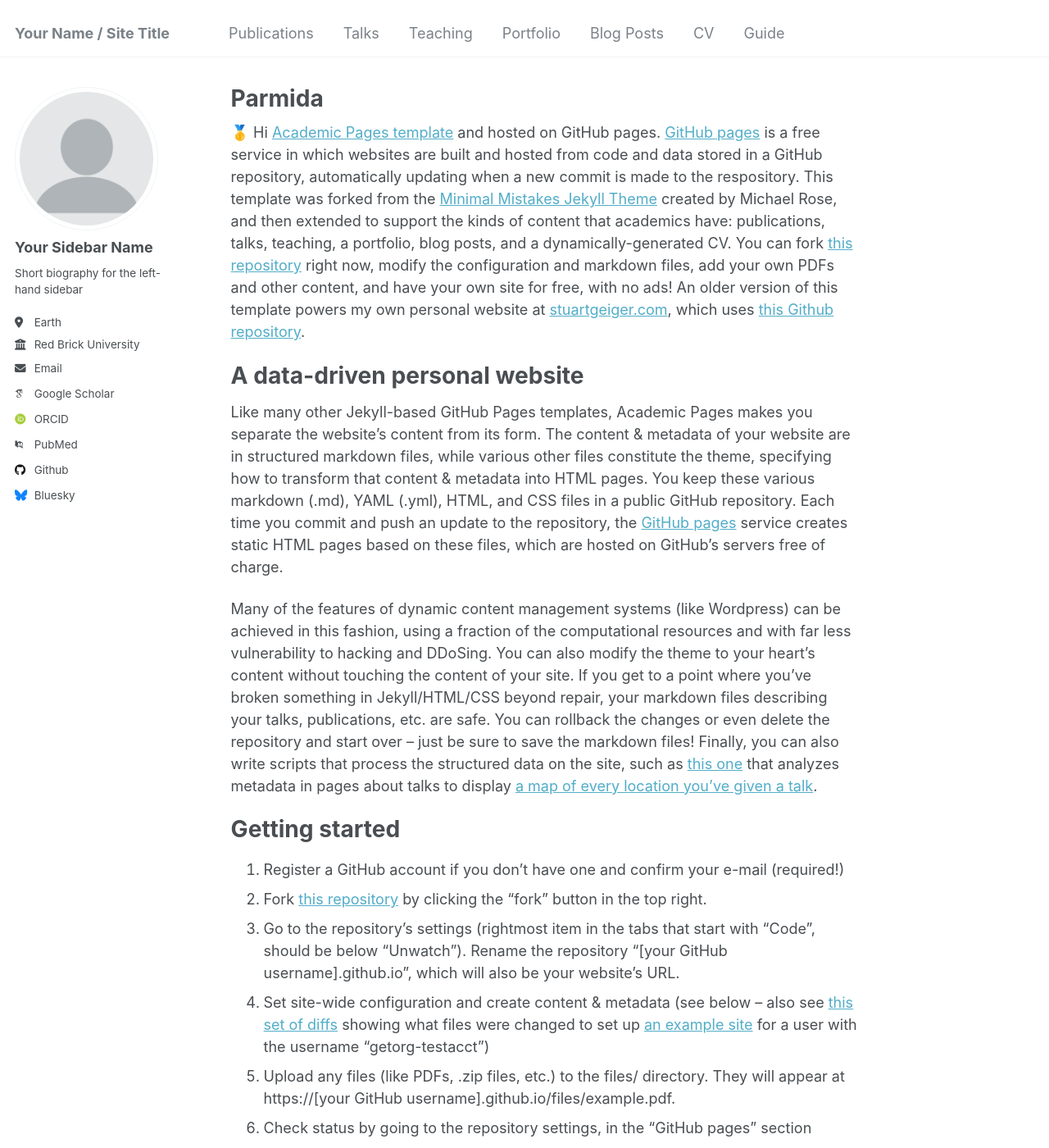
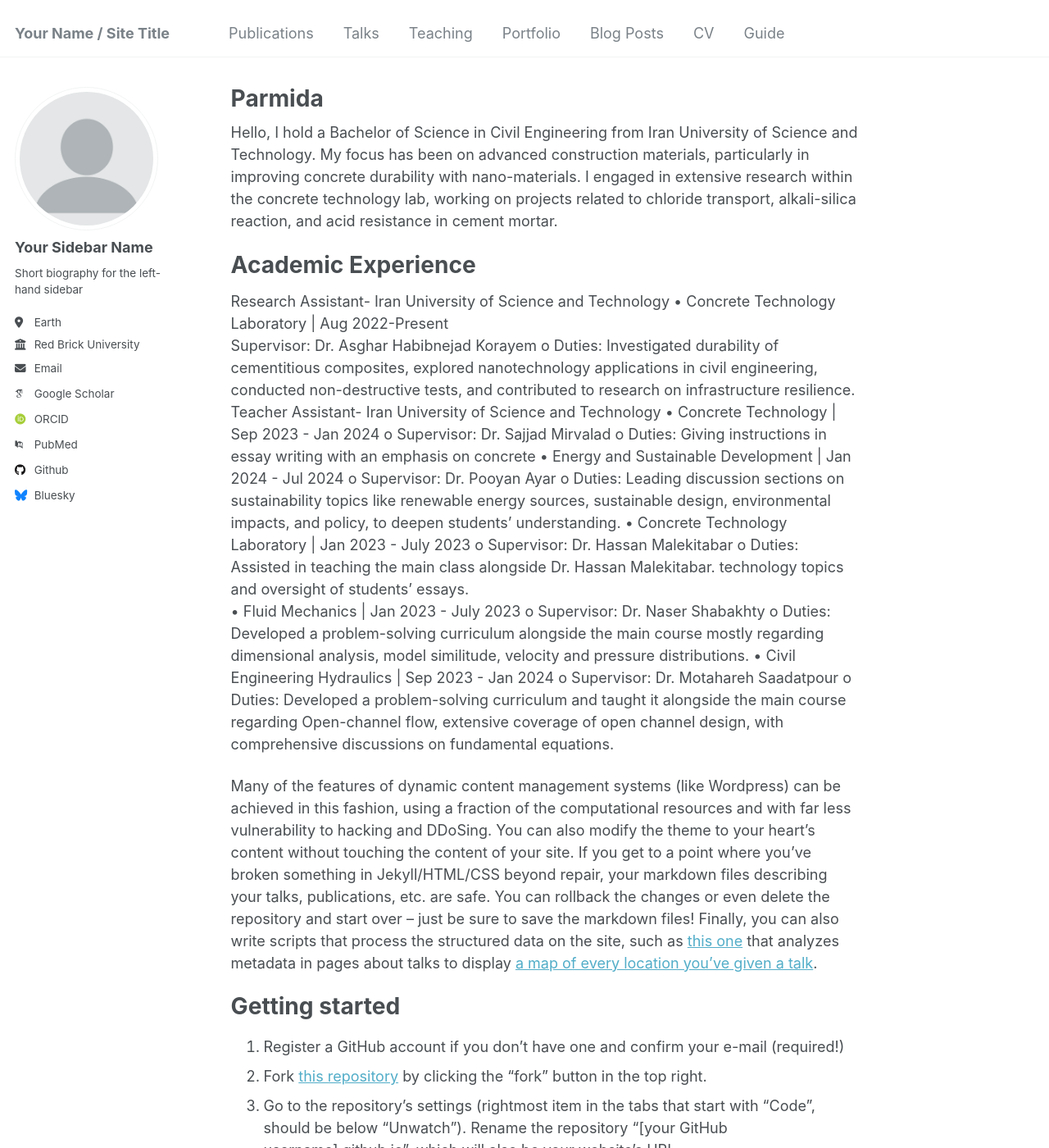
Before and after one commit to ParmidaMasoumi/ParmidaMasoumi.github.io, a Jekyll site: the page built from _pages/about.md, in a window 1280 px wide and 1400 px high. Shown: the whole window at 82% size. Built offline with Jekyll 4.4.1, drawn with Linux system fonts in a browser that asks for light colours; some web fonts are replaced.

Commit message:
Update about.md

```diff
--- a/_pages/about.md
+++ b/_pages/about.md
@@ -7,11 +7,34 @@ redirect_from:
   - /about.html
 ---
 
-🥇 Hi [Academic Pages template](https://github.com/academicpages/academicpages.github.io) and hosted on GitHub pages. [GitHub pages](https://pages.github.com) is a free service in which websites are built and hosted from code and data stored in a GitHub repository, automatically updating when a new commit is made to the respository. This template was forked from the [Minimal Mistakes Jekyll Theme](https://mmistakes.github.io/minimal-mistakes/) created by Michael Rose, and then extended to support the kinds of content that academics have: publications, talks, teaching, a portfolio, blog posts, and a dynamically-generated CV. You can fork [this repository](https://github.com/academicpages/academicpages.github.io) right now, modify the configuration and markdown files, add your own PDFs and other content, and have your own site for free, with no ads! An older version of this template powers my own personal website at [stuartgeiger.com](http://stuartgeiger.com), which uses [this Github repository](https://github.com/staeiou/staeiou.github.io).
+Hello, I hold a Bachelor of Science in Civil Engineering from Iran University of Science and Technology. My focus has been on advanced construction materials, particularly in improving concrete durability with nano-materials. I engaged in extensive research within the concrete technology lab, working on projects related to chloride transport, alkali-silica reaction, and acid resistance in cement mortar.
 
-A data-driven personal website
+Academic Experience
 ======
-Like many other Jekyll-based GitHub Pages templates, Academic Pages makes you separate the website's content from its form. The content & metadata of your website are in structured markdown files, while various other files constitute the theme, specifying how to transform that content & metadata into HTML pages. You keep these various markdown (.md), YAML (.yml), HTML, and CSS files in a public GitHub repository. Each time you commit and push an update to the repository, the [GitHub pages](https://pages.github.com/) service creates static HTML pages based on these files, which are hosted on GitHub's servers free of charge.
+Research Assistant- Iran University of Science and Technology
+•	Concrete Technology Laboratory | Aug 2022-Present
+Supervisor: Dr. Asghar Habibnejad Korayem
+o	Duties: Investigated durability of cementitious composites, explored nanotechnology applications in civil engineering, conducted non-destructive tests, and contributed to research on infrastructure resilience.
+Teacher Assistant- Iran University of Science and Technology
+• Concrete Technology | Sep 2023 - Jan 2024
+o	Supervisor: Dr. Sajjad Mirvalad
+o	Duties: Giving instructions in essay writing with an emphasis on concrete
+• Energy and Sustainable Development | Jan 2024 - Jul 2024
+o	Supervisor: Dr. Pooyan Ayar
+o	Duties: Leading discussion sections on sustainability topics like renewable energy sources, sustainable design, environmental impacts, and policy, to deepen students’ understanding.
+•	Concrete Technology Laboratory | Jan 2023 - July 2023
+o	Supervisor: Dr. Hassan Malekitabar
+o	Duties: Assisted in teaching the main class alongside Dr. Hassan Malekitabar.
+technology topics and oversight of students’ essays.
+•	Fluid Mechanics | Jan 2023 - July 2023
+o	Supervisor: Dr. Naser Shabakhty
+o	Duties: Developed a problem-solving curriculum alongside the main course mostly regarding dimensional analysis, model similitude, velocity and pressure distributions.
+•	Civil Engineering Hydraulics | Sep 2023 - Jan 2024
+o	Supervisor: Dr. Motahareh Saadatpour
+o	Duties: Developed a problem-solving curriculum and taught it alongside the main course regarding Open-channel flow, extensive coverage of open channel design, with comprehensive discussions on fundamental equations.
+
+
+
 
 Many of the features of dynamic content management systems (like Wordpress) can be achieved in this fashion, using a fraction of the computational resources and with far less vulnerability to hacking and DDoSing. You can also modify the theme to your heart's content without touching the content of your site. If you get to a point where you've broken something in Jekyll/HTML/CSS beyond repair, your markdown files describing your talks, publications, etc. are safe. You can rollback the changes or even delete the repository and start over -- just be sure to save the markdown files! Finally, you can also write scripts that process the structured data on the site, such as [this one](https://github.com/academicpages/academicpages.github.io/blob/master/talkmap.ipynb) that analyzes metadata in pages about talks to display [a map of every location you've given a talk](https://academicpages.github.io/talkmap.html).
 
```
